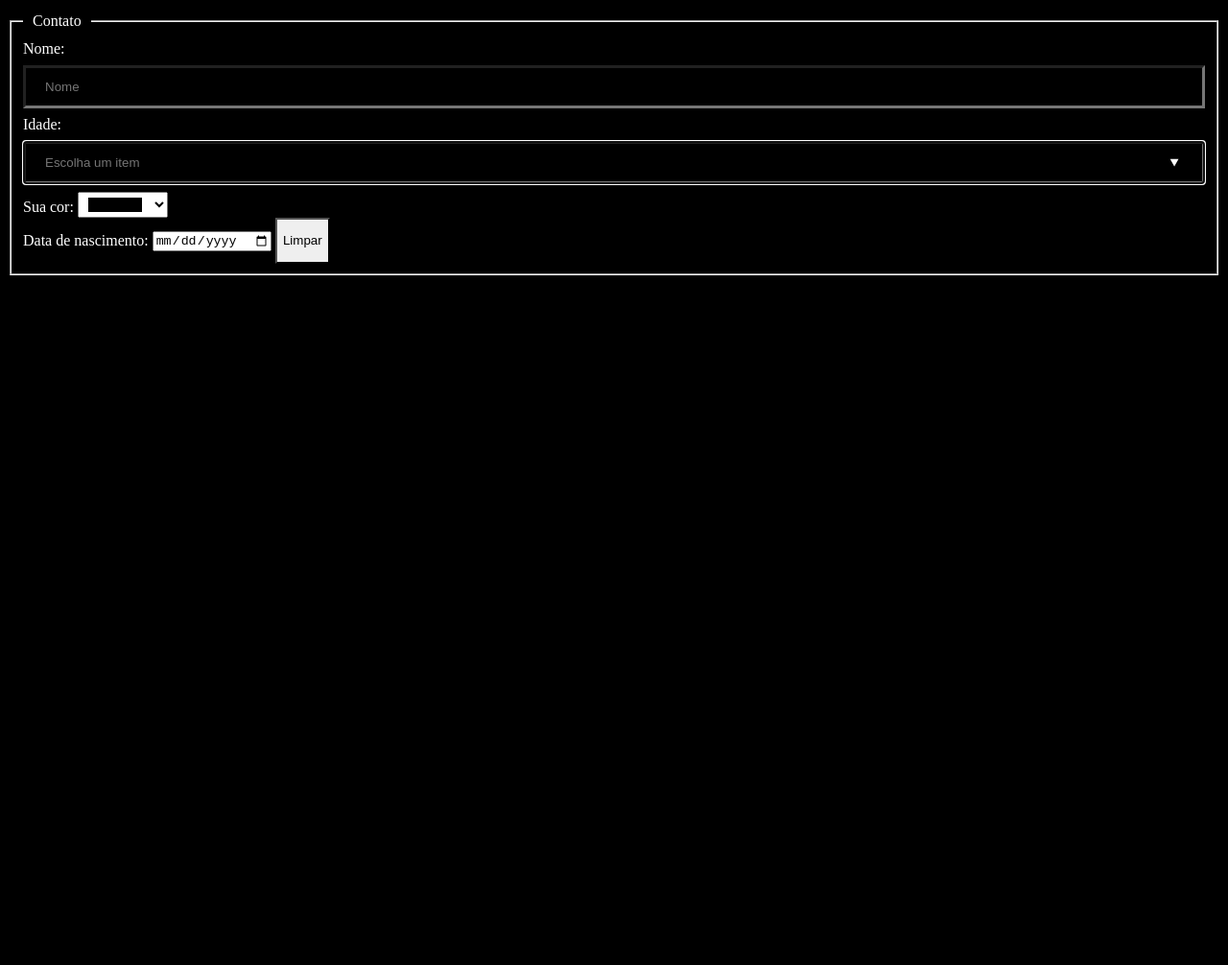
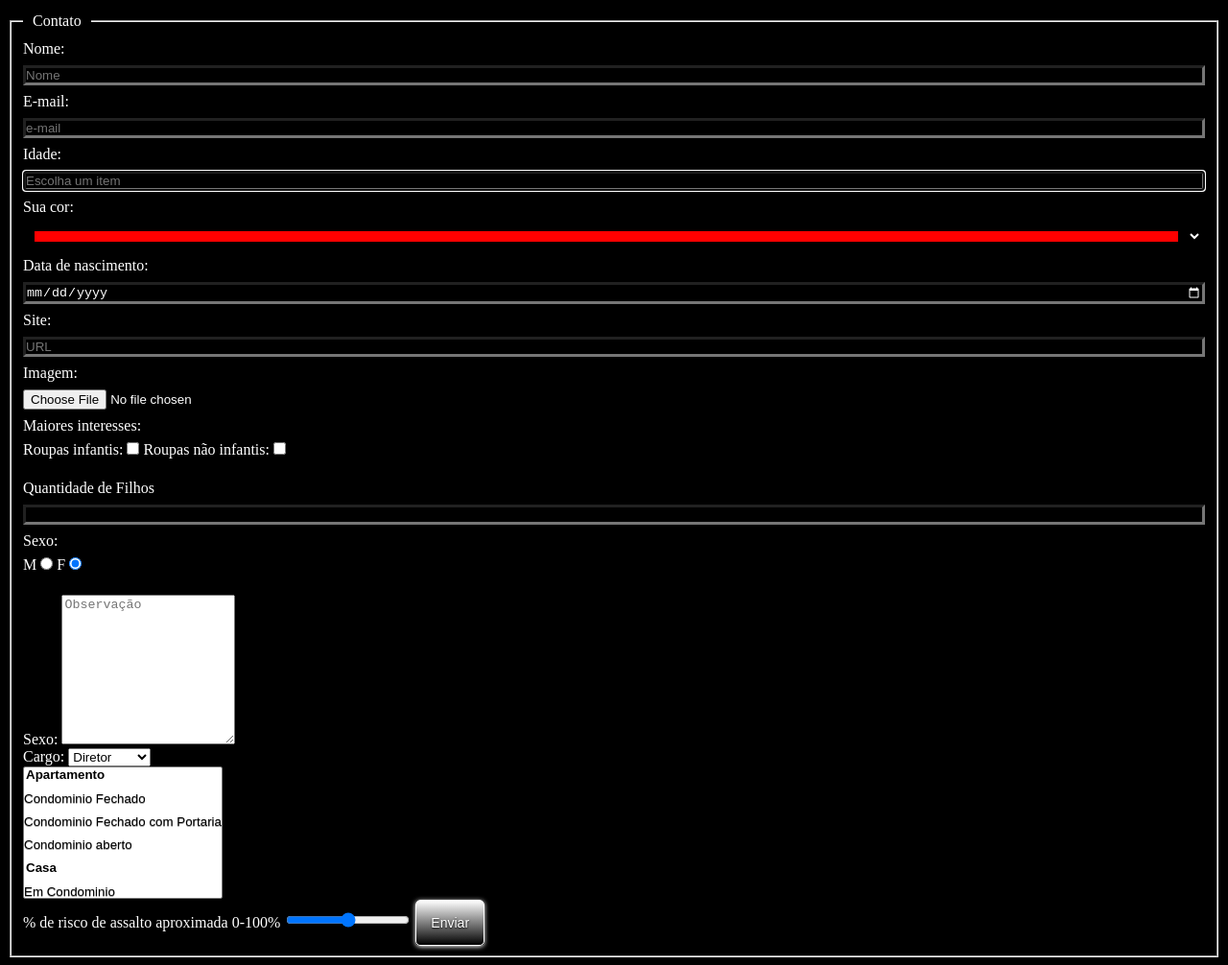
Before and after one commit to beriloqueiroz/preparacao-astronautas-rocketseat, a plain HTML site: page index.html in a window 1280 px wide. Shown: the whole page at 96% size. Before the commit the page ends 800 px from the top, so only its background shows below. Drawn offline with Linux system fonts and the light colour scheme.

Commit message:
finalizado o exercicio de formulário da  rocketseat

```diff
--- a/index.html
+++ b/index.html
@@ -5,35 +5,104 @@
     <meta charset="UTF-8">
     <meta http-equiv="X-UA-Compatible" content="IE=edge">
     <meta name="viewport" content="width=device-width, initial-scale=1.0">
-    <title>Document</title>
+    <title>Formulário</title>
     <link rel="stylesheet" href="./styles.css">
 </head>
 
 <body>
-    <form id="form1" action="" method="get">
+    <form id="form1" action="" method="POST" enctype="multipart/form-data">
         <fieldset>
             <legend>Contato</legend>
             <label for="name">
                 Nome:
             </label>
-            <input type="text" id=name placeholder="Nome">
+            <input type="text" id=name placeholder="Nome" required>
             <br>
+
+            <label for="email">
+                E-mail:
+            </label>
+            <input required type="email" id=email placeholder="e-mail" autocomplete="email">
+            <br>
+
             <label for="age">
                 Idade:&nbsp;
             </label>
-            <input autofocus id="age" type="text" list="ageList" placeholder="Escolha um item">
+            <input required autofocus id="age" type="text" list="ageList" placeholder="Escolha um item">
             <br>
+
             <label for="cor">
                 Sua cor:
             </label>
-            <input id="cor" type="color" list="colorList" placeholder="Escolha uma cor">
+            <input required value="#ff0000" id="cor" type="color" list="colorList" placeholder="Escolha uma cor">
             <br>
+
             <label for="dateBorn">
                 Data de nascimento:
             </label>
-            <input id="dateBorn" type="date">
+            <input required id="dateBorn" type="date">
+            <br>
 
-            <button type="submit" form="form1">Limpar</button>
+            <label for="url">
+                Site:
+            </label>
+            <input required id="url" type="url" placeholder="URL" pattern=".*\.com\.*">
+            <br>
+
+            <label for="files">
+                Imagem:
+            </label>
+            <input id="files" type="file" placeholder="Slecione um arquivo" accept="images/*">
+            <br>
+            <label for="checkIntereses">Maiores interesses:</label>
+            <div id="checkIntereses">
+                <label for="kids">Roupas infantis:</label>
+                <input id="ch_kids" type="checkbox" name="checkInter" value="kids">
+                <label for="old">Roupas não infantis:</label>
+                <input id="ch_old" type="checkbox" name="checkInter" value="old">
+            </div>
+            <br>
+            <label for="qtdFilhos">Quantidade de Filhos</label>
+            <input type="number" name="filhos" id="qtdFilhos" min="0" max="80">
+            <br>
+            <label for="sexo">Sexo:</label>
+            <div id="sexo">
+                <label for="mas">M</label>
+                <input id="mas" type="radio" name="sexo" value="m">
+                <label for="fem">F</label>
+                <input checked id="fem" type="radio" name="sexo" value="f">
+            </div>
+            <br>
+            <label for="observation">Sexo:</label>
+            <textarea placeholder="Observação" name="observation" id="observation" cols="20" rows="10" maxlength="100"
+                wrap="soft"></textarea>
+            <br>
+            <label for="cargo">Cargo:</label>
+            <select name="cargos" id="cargo">
+                <option value="diretor">Diretor</option>
+                <option value="gestor">Gestor</option>
+                <option value="supervisor">Supervisor</option>
+                <option value="analista">Analista</option>
+                <option value="outros">Outros</option>
+            </select>
+            <br>
+            <label for="reside"></label>
+            <select name="reside" id="reside" multiple size="8">
+                <optgroup label="Apartamento">
+                    <option value="condominioFechado">Condominio Fechado</option>
+                    <option value="condominioFechadoComPortaria">Condominio Fechado com Portaria</option>
+                    <option value="condominioAberto">Condominio aberto</option>
+                </optgroup>
+                <optgroup label="Casa">
+                    <option value="emCondominio">Em Condominio</option>
+                    <option value="emRua">Em Rua</option>
+                    <option value="emAvenida">Em Avenida</option>
+                </optgroup>
+            </select>
+            <br>
+            <label for="risco">% de risco de assalto aproximada 0-100%</label>
+            <input type="range" name="riscoAssalto" id="risco" min="0" max="" value="50">
+            <button type="submit" form="form1">Enviar</button>
         </fieldset>
     </form>
     <datalist id="ageList">
@@ -43,8 +112,9 @@
         <option value=">40"></option>
     </datalist>
     <datalist id="colorList">
-        <option value=""></option>
-        <option value=""></option>
+        <option value="#ff0000">Vermelho</option>
+        <option value="#00ff00">Verde</option>
+        <option value="#0000ff">Azul</option>
     </datalist>
 </body>
 
--- a/styles.css
+++ b/styles.css
@@ -1,12 +1,42 @@
-input[type=text] {
+input[type=email],
+input[type=password],
+input[type=color],
+input[type=text],
+input[type=date],
+input[type=url],
+input[type=file],
+input[type=search],
+input[type=number],
+input[type=range]
+textarea{
     width: 100%;
-    padding: 12px 20px;
+    padding: 0px 0px;
     margin: 8px 0;
     box-sizing: border-box;
     border-width: 3px;
     background-color:transparent;
     color: white;
   }
+select option {
+    text-shadow: 0 1px 0 rgba(0, 0, 0, 0.4);
+    width: 100%;
+    padding: 0px 0px;
+    margin: 8px 0;
+    box-sizing: border-box;
+    border-width: 3px;
+    background-color:transparent;
+    color: black;
+}
+
+input[type=checkbox],[type=radio] {
+    background-color:transparent;
+    color: white;
+    margin: 8px 0;
+  }
+::-webkit-calendar-picker-indicator {
+    filter: invert(1);
+}
+
 html {
     background-color: black;
 }
@@ -18,6 +48,18 @@ legend{
     padding: 5px 10px;
 }
 button {
-    border-radius: 0;
-    height: 48px;
+    text-decoration: none;
+    font-size: 14px;
+    color: #FFFFFF;
+    font-family: arial;
+    background: linear-gradient(to bottom, #ffffff, #000000);
+    border: solid #ffffff 1px;
+    border-radius: 5px;
+    padding:15px;
+    text-shadow: 0px 1px 2px #000000;
+    box-shadow: 0px 1px 5px #FFFFFF;
+    -webkit-transition: all 0.15s ease;
+    -moz-transition: all 0.15s ease;
+    -o-transition: all 0.15s ease;
+    transition: all 0.15s ease;
 }
```
Also changed, not shown: form-contact-example.html (added, +33 -0 lines), login.html (added, +33 -0 lines), painel.html (added, +24 -0 lines).
